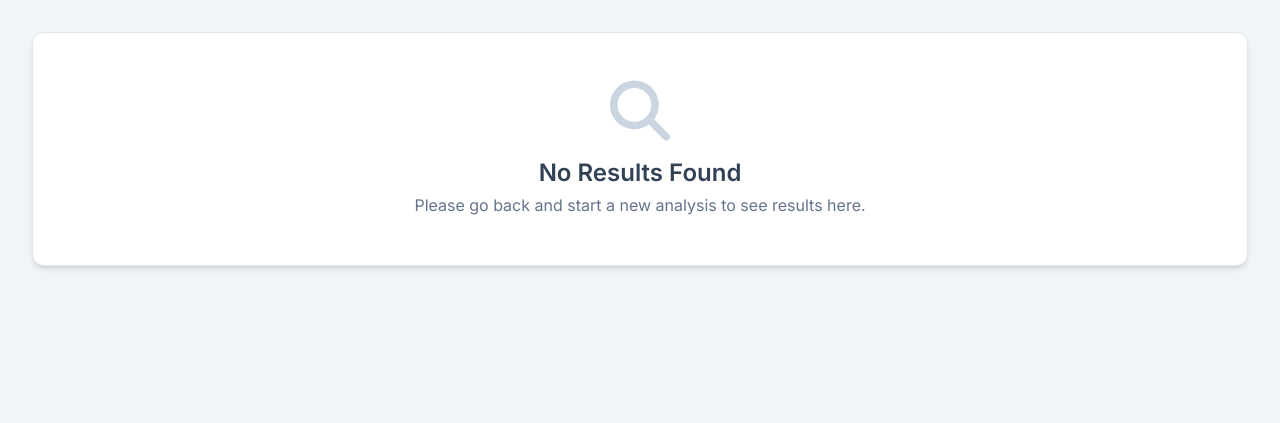
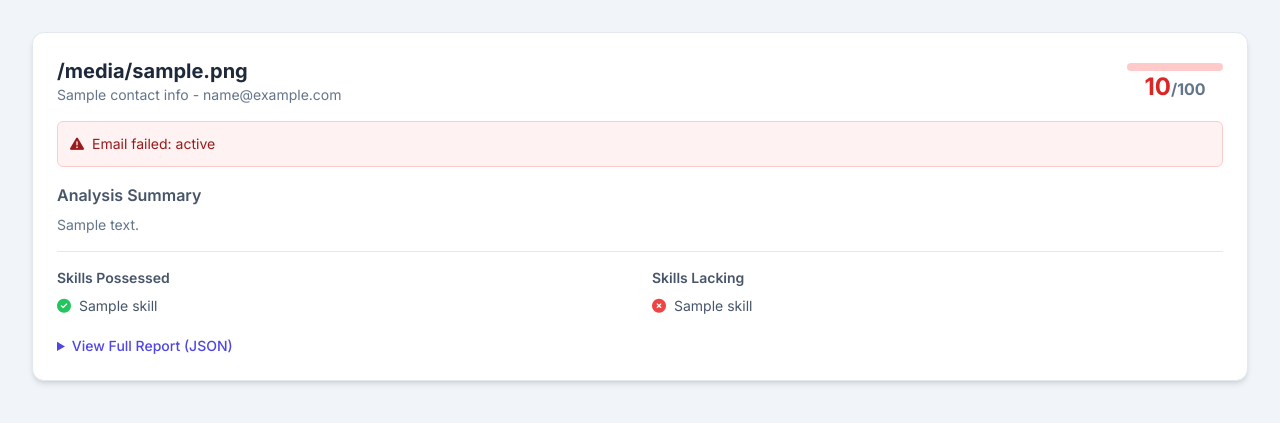
Before and after one commit to bjayasankareddy/resume_analyzer, a Flask app: template templates/results.html in a window 1280 px wide. Shown: the part 108-531 px from the top of the page. Run offline with Flask 3, Linux system fonts and the light colour scheme; the template is opened without the code that fills it: most values are stand-ins (such as "Sample title", 1, 10 or a date in 2020); some libraries are stand-ins or nearby versions.

Commit message:
Update results.html original

```diff
--- a/templates/results.html
+++ b/templates/results.html
@@ -8,16 +8,9 @@
     <link href="https://fonts.googleapis.com/css2?family=Inter:wght@400;500;600;700&display=swap" rel="stylesheet">
     <link rel="stylesheet" href="https://cdnjs.cloudflare.com/ajax/libs/font-awesome/6.4.0/css/all.min.css">
     <style>
-        body {
-            font-family: 'Inter', sans-serif;
-        }
-        .summary-table th {
-            background-color: #f1f5f9;
-        }
-        .summary-table th, .summary-table td {
-            padding: 0.75rem 1rem;
-            border-bottom: 1px solid #e2e8f0;
-        }
+        body { font-family: 'Inter', sans-serif; }
+        .summary-table th { background-color: #f1f5f9; }
+        .summary-table th, .summary-table td { padding: 0.75rem 1rem; border-bottom: 1px solid #e2e8f0; }
     </style>
 </head>
 <body class="bg-slate-100 text-slate-800">
@@ -29,171 +22,133 @@
                 <h1 class="text-4xl font-bold text-slate-900">Analysis Results</h1>
                 <p class="mt-2 text-lg text-slate-600">A detailed breakdown of the submitted resumes.</p>
             </div>
-            <a href="index.html" class="bg-indigo-600 text-white font-bold py-2 px-4 rounded-lg hover:bg-indigo-700 transition-colors duration-200 flex items-center">
+            <a href="/" class="bg-indigo-600 text-white font-bold py-2 px-4 rounded-lg hover:bg-indigo-700 transition-colors duration-200 flex items-center">
                 <i class="fas fa-plus mr-2"></i>
                 New Analysis
             </a>
         </header>
 
         <main id="results-container" class="space-y-6">
-            <!-- Results will be dynamically inserted here -->
-        </main>
-    </div>
 
-    <script>
-        document.addEventListener('DOMContentLoaded', () => {
-            const resultsContainer = document.getElementById('results-container');
-            const resultsData = localStorage.getItem('analysisResults');
-
-            if (!resultsData) {
-                resultsContainer.innerHTML = createPlaceholderCard();
-                return;
-            }
-
-            try {
-                const results = JSON.parse(resultsData);
-                displayResults(results);
-            } catch (error) {
-                console.error("Failed to parse results from localStorage", error);
-                resultsContainer.innerHTML = createErrorCard('Display Error', 'Could not parse analysis results.');
-            } finally {
-                // Clear the stored data after displaying it
-                localStorage.removeItem('analysisResults');
-            }
-        });
-
-        const safeGet = (obj, path, defaultValue = '') => {
-            return path.split('.').reduce((acc, part) => acc && acc[part], obj) || defaultValue;
-        };
-
-        const createSkillList = (skills, type) => {
-            if (!skills || skills.length === 0) return `<p class="text-slate-400 text-sm">None identified.</p>`;
-            const icon = type === 'possessed'
-                ? '<i class="fas fa-check-circle text-green-500 mr-2"></i>'
-                : '<i class="fas fa-times-circle text-red-500 mr-2"></i>';
-            return '<ul>' + skills.map(skill => `<li class="flex items-center text-slate-600 mb-1">${icon}<span>${skill}</span></li>`).join('') + '</ul>';
-        };
-
-        const createSummaryTable = (csvString) => {
-            if (!csvString || !csvString.trim()) return '';
-            const rows = csvString.trim().split('\n').map(row => row.split(','));
-            const header = rows.shift();
-            return `
+            <!-- Summary Table Rendered by Server -->
+            {% if summary_data and summary_data|length > 1 %}
             <div class="bg-white rounded-xl shadow-md border border-slate-200 overflow-hidden">
                 <div class="p-6">
                     <h3 class="text-xl font-bold text-slate-800 mb-4">Analysis Summary</h3>
                     <div class="overflow-x-auto">
                         <table class="w-full text-sm text-left text-slate-500 summary-table">
                             <thead class="text-xs text-slate-700 uppercase">
-                                    <tr>${header.map(h => `<th scope="col" class="px-6 py-3">${h}</th>`).join('')}</tr>
+                                <tr>
+                                    {% for header in summary_data[0] %}
+                                        <th scope="col" class="px-6 py-3">{{ header }}</th>
+                                    {% endfor %}
+                                </tr>
                             </thead>
                             <tbody>
-                                    ${rows.map(row => `<tr class="bg-white hover:bg-slate-50">${row.map(cell => `<td class="px-6 py-4">${cell}</td>`).join('')}</tr>`).join('')}
+                                {% for row in summary_data[1:] %}
+                                <tr class="bg-white hover:bg-slate-50">
+                                    {% for cell in row %}
+                                        <td class="px-6 py-4">{{ cell }}</td>
+                                    {% endfor %}
+                                </tr>
+                                {% endfor %}
                             </tbody>
                         </table>
                     </div>
                 </div>
-                </div>`;
-        };
+            </div>
+            {% endif %}
 
-        const displayResults = (results) => {
-            const resultsContainer = document.getElementById('results-container');
-            resultsContainer.innerHTML = '';
-
-            if (results.csv_summary) {
-                resultsContainer.innerHTML += createSummaryTable(results.csv_summary);
-            }
-
-            const detailedResults = safeGet(results, 'detailed_results', []);
-            const successfulResults = detailedResults.filter(r => r.data && r.data.match_analysis);
-            const otherResults = detailedResults.filter(r => !successfulResults.includes(r));
-
-            successfulResults.sort((a, b) => (safeGet(b, 'data.match_analysis.match_score', 0)) - (safeGet(a, 'data.match_analysis.match_score', 0)));
-
-            const sortedResults = [...successfulResults, ...otherResults];
-
-            if (sortedResults.length === 0 && !results.csv_summary) {
-                resultsContainer.innerHTML = createPlaceholderCard();
-                return;
-            }
-
-            sortedResults.forEach(result => {
-                const cardHtml = result.data ? createSuccessCard(result) : createErrorCard(result.filename, result.reason || result.error, result.status);
-                resultsContainer.innerHTML += cardHtml;
-            });
-        };
-
-        const createSuccessCard = (result) => {
-            const score = safeGet(result, 'data.match_analysis.match_score', 0);
-            const scoreColor = score >= 75 ? 'green' : score >= 50 ? 'amber' : 'red';
-
-            let emailStatusHtml = '';
-            const emailNotification = safeGet(result, 'data.email_notification');
-            if (emailNotification) {
-                 emailStatusHtml = emailNotification.sent
-                    ? `<div class="mb-4 p-3 rounded-md text-sm bg-green-50 border border-green-200 text-green-800 flex items-center"><i class="fas fa-check-circle mr-2"></i>Email notification sent successfully.</div>`
-                    : `<div class="mb-4 p-3 rounded-md text-sm bg-red-50 border border-red-200 text-red-800 flex items-center"><i class="fas fa-exclamation-triangle mr-2"></i>Email failed: ${emailNotification.status}</div>`;
-            } else {
-                emailStatusHtml = `<div class="mb-4 p-3 rounded-md text-sm bg-gray-100 border border-gray-200 text-gray-600 flex items-center"><i class="fas fa-info-circle mr-2"></i>Email not sent (e.g., no email found).</div>`;
-            }
-
-            return `
+            <!-- Detailed Result Cards Rendered by Server -->
+            {% for result in detailed_results %}
+                {% if result.data %}
+                    {% set score = result.data.match_analysis.match_score|int or 0 %}
                     <div class="bg-white rounded-xl shadow-md border border-slate-200 overflow-hidden">
                         <div class="p-6">
+                            <!-- Card Header -->
                             <div class="flex flex-col sm:flex-row justify-between items-start sm:items-center mb-4">
                                 <div>
-                                <h3 class="text-xl font-bold text-slate-800">${safeGet(result, 'filename', 'Unknown File')}</h3>
-                                <p class="text-sm text-slate-500">${safeGet(result, 'data.resume_data.contact_info.name', 'N/A')} - ${safeGet(result, 'data.resume_data.contact_info.email', 'N/A')}</p>
+                                    <h3 class="text-xl font-bold text-slate-800">{{ result.filename }}</h3>
+                                    <p class="text-sm text-slate-500">{{ result.data.resume_data.contact_info.name or 'N/A' }} - {{ result.data.resume_data.contact_info.email or 'N/A' }}</p>
                                 </div>
                                 <div class="w-24 text-center mt-3 sm:mt-0">
-                                <div class="relative pt-1"><div class="overflow-hidden h-2 text-xs flex rounded bg-${scoreColor}-200"><div style="width:${score}%" class="shadow-none flex flex-col text-center whitespace-nowrap text-white justify-center bg-${scoreColor}-500"></div></div></div>
-                                <span class="text-2xl font-bold text-${scoreColor}-600">${score}<span class="text-base text-slate-500">/100</span></span>
+                                    {% if score >= 75 %}
+                                        <div class="relative pt-1"><div class="overflow-hidden h-2 text-xs flex rounded bg-green-200"><div style="width:{score}%;" class="shadow-none flex flex-col text-center whitespace-nowrap text-white justify-center bg-green-500"></div></div></div>
+                                        <span class="text-2xl font-bold text-green-600">{{ score }}<span class="text-base text-slate-500">/100</span></span>
+                                    {% elif score >= 50 %}
+                                        <div class="relative pt-1"><div class="overflow-hidden h-2 text-xs flex rounded bg-amber-200"><div style="width:{ score }%" class="shadow-none flex flex-col text-center whitespace-nowrap text-white justify-center bg-amber-500"></div></div></div>
+                                        <span class="text-2xl font-bold text-amber-600">{{ score }}<span class="text-base text-slate-500">/100</span></span>
+                                    {% else %}
+                                        <div class="relative pt-1"><div class="overflow-hidden h-2 text-xs flex rounded bg-red-200"><div style="width:{ score }%" class="shadow-none flex flex-col text-center whitespace-nowrap text-white justify-center bg-red-500"></div></div></div>
+                                        <span class="text-2xl font-bold text-red-600">{{ score }}<span class="text-base text-slate-500">/100</span></span>
+                                    {% endif %}
                                 </div>
                             </div>
-                        ${emailStatusHtml}
+
+                            <!-- Email Status -->
+                            {% if result.data.email_notification %}
+                                {% if result.data.email_notification.sent %}
+                                <div class="mb-4 p-3 rounded-md text-sm bg-green-50 border border-green-200 text-green-800 flex items-center"><i class="fas fa-check-circle mr-2"></i>Email notification sent successfully.</div>
+                                {% else %}
+                                <div class="mb-4 p-3 rounded-md text-sm bg-red-50 border border-red-200 text-red-800 flex items-center"><i class="fas fa-exclamation-triangle mr-2"></i>Email failed: {{ result.data.email_notification.status }}</div>
+                                {% endif %}
+                            {% else %}
+                                <div class="mb-4 p-3 rounded-md text-sm bg-gray-100 border border-gray-200 text-gray-600 flex items-center"><i class="fas fa-info-circle mr-2"></i>Email not sent (e.g., no email found).</div>
+                            {% endif %}
+
+                            <!-- Summary -->
                             <div class="mb-4">
                                 <h4 class="font-semibold text-slate-600 mb-2">Analysis Summary</h4>
-                            <p class="text-slate-500 text-sm">${safeGet(result, 'data.match_analysis.summary', 'No summary available.')}</p>
+                                <p class="text-slate-500 text-sm">{{ result.data.match_analysis.summary or 'No summary available.' }}</p>
                             </div>
+
+                            <!-- Skills Section -->
                             <div class="grid grid-cols-1 md:grid-cols-2 gap-6 text-sm border-t border-slate-200 pt-4">
                                 <div>
                                     <h4 class="font-semibold text-slate-600 mb-2">Skills Possessed</h4>
-                                ${createSkillList(safeGet(result, 'data.match_analysis.skills_possessed', []), 'possessed')}
+                                    <ul>
+                                        {% for skill in result.data.match_analysis.skills_possessed %}
+                                        <li class="flex items-center text-slate-600 mb-1"><i class="fas fa-check-circle text-green-500 mr-2"></i><span>{{ skill }}</span></li>
+                                        {% else %}
+                                        <p class="text-slate-400 text-sm">None identified.</p>
+                                        {% endfor %}
+                                    </ul>
                                 </div>
                                 <div>
                                     <h4 class="font-semibold text-slate-600 mb-2">Skills Lacking</h4>
-                                ${createSkillList(safeGet(result, 'data.match_analysis.skills_lacking', []), 'lacking')}
+                                    <ul>
+                                        {% for skill in result.data.match_analysis.skills_lacking %}
+                                        <li class="flex items-center text-slate-600 mb-1"><i class="fas fa-times-circle text-red-500 mr-2"></i><span>{{ skill }}</span></li>
+                                        {% else %}
+                                        <p class="text-slate-400 text-sm">None identified.</p>
+                                        {% endfor %}
+                                    </ul>
                                 </div>
                             </div>
+
+                             <!-- Full JSON Report -->
                             <details class="mt-4">
                                 <summary class="cursor-pointer font-medium text-sm text-indigo-600 hover:text-indigo-800">View Full Report (JSON)</summary>
-                            <pre class="mt-2 text-xs overflow-x-auto bg-slate-50 p-3 rounded-md text-slate-600">${JSON.stringify(result.data, null, 2)}</pre>
+                                <pre class="mt-2 text-xs overflow-x-auto bg-slate-50 p-3 rounded-md text-slate-600">{{ result.data | tojson(indent=2) }}</pre>
                             </details>
                         </div>
-                </div>`;
-        };
-
-        const createErrorCard = (filename, reason, status = 'ERROR') => {
-             return `
+                    </div>
+                {% else %}
+                    <!-- Error Card -->
                     <div class="bg-white rounded-xl shadow-md border border-red-200 overflow-hidden">
                         <div class="p-6">
                             <div class="flex justify-between items-center mb-2">
-                            <h3 class="text-xl font-bold text-red-800">${filename}</h3>
-                            <span class="text-sm font-bold bg-red-100 text-red-700 px-3 py-1 rounded-full">${status}</span>
+                                <h3 class="text-xl font-bold text-red-800">{{ result.filename }}</h3>
+                                <span class="text-sm font-bold bg-red-100 text-red-700 px-3 py-1 rounded-full">{{ result.status or 'ERROR' }}</span>
                             </div>
-                        <p class="text-red-600">${reason}</p>
+                            <p class="text-red-600">{{ result.reason or 'An unknown error occurred.' }}</p>
                         </div>
-                </div>`;
-        };
+                    </div>
+                {% endif %}
+            {% endfor %}
 
-        const createPlaceholderCard = () => {
-            return `
-                <div class="text-center p-12 bg-white rounded-xl shadow-md border border-slate-200">
-                    <i class="fas fa-search text-6xl text-slate-300"></i>
-                    <h3 class="mt-4 text-2xl font-semibold text-slate-700">No Results Found</h3>
-                    <p class="text-slate-500 mt-1">Please go back and start a new analysis to see results here.</p>
-                </div>`;
-        };
-    </script>
+        </main>
+    </div>
+
 </body>
 </html>
```
Lines whose indentation alone changed are shown as unchanged.
